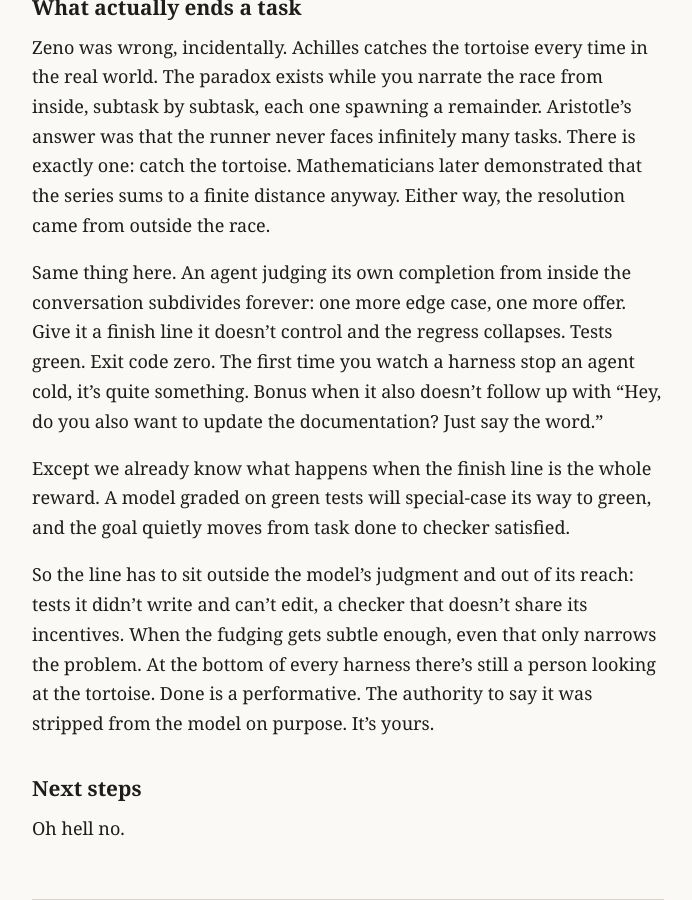
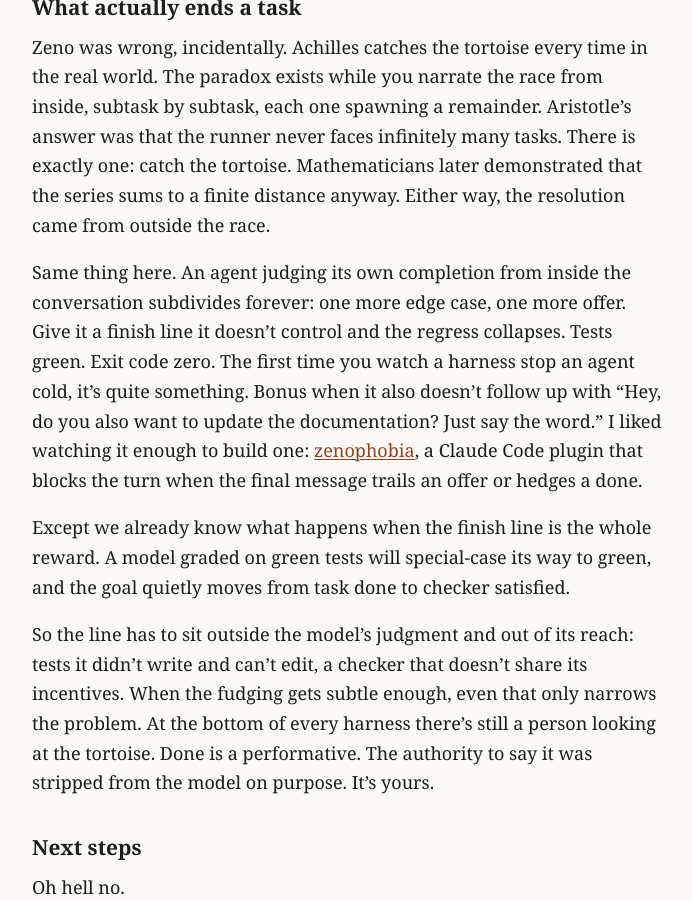
Before and after one commit to NegativeZone/negativezone.github.io, a Jekyll site: the page built from _posts/2026-07-29-zeno.md, in a window 1280 px wide and 900 px high, scrolled down 3255 px. Shown: the whole window, without its empty margins (292-984 px from the left). Built offline with Jekyll 4.4.1, drawn with Linux system fonts in a browser that asks for light colours.

Commit message:
Link zenophobia plugin in Zeno post ending

```diff
--- a/_posts/2026-07-29-zeno.md
+++ b/_posts/2026-07-29-zeno.md
@@ -63,7 +63,7 @@ The species aren't equally guilty. The epistemic loose ends (can't verify, says
 
 Zeno was wrong, incidentally. Achilles catches the tortoise every time in the real world. The paradox exists while you narrate the race from inside, subtask by subtask, each one spawning a remainder. Aristotle's answer was that the runner never faces infinitely many tasks. There is exactly one: catch the tortoise. Mathematicians later demonstrated that the series sums to a finite distance anyway. Either way, the resolution came from outside the race.
 
-Same thing here. An agent judging its own completion from inside the conversation subdivides forever: one more edge case, one more offer. Give it a finish line it doesn't control and the regress collapses. Tests green. Exit code zero. The first time you watch a harness stop an agent cold, it's quite something. Bonus when it also doesn't follow up with "Hey, do you also want to update the documentation? Just say the word."
+Same thing here. An agent judging its own completion from inside the conversation subdivides forever: one more edge case, one more offer. Give it a finish line it doesn't control and the regress collapses. Tests green. Exit code zero. The first time you watch a harness stop an agent cold, it's quite something. Bonus when it also doesn't follow up with "Hey, do you also want to update the documentation? Just say the word." I liked watching it enough to build one: [zenophobia](https://github.com/NegativeZone/zenophobia), a Claude Code plugin that blocks the turn when the final message trails an offer or hedges a done.
 
 Except we already know what happens when the finish line is the whole reward. A model graded on green tests will special-case its way to green, and the goal quietly moves from task done to checker satisfied.
 
```
